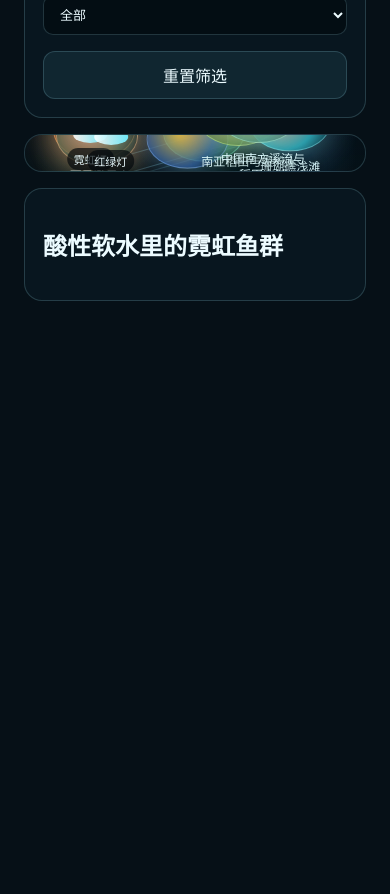
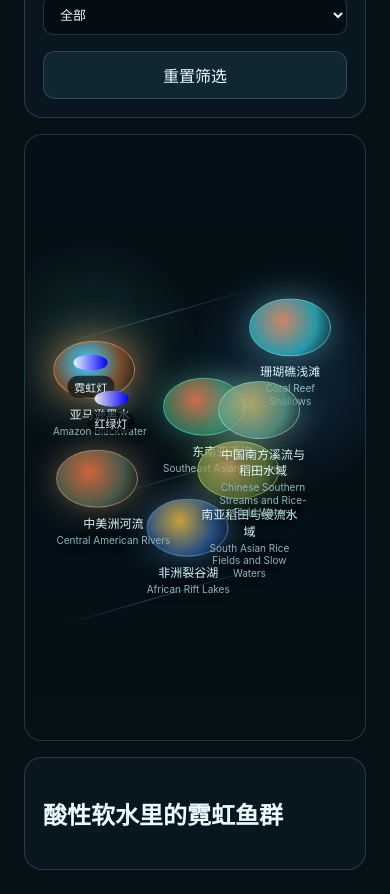
Before and after one commit to woohey/Aquaworld, a React (Vite) app: page / in a window 390 px wide. Shown: the part 900-1794 px from the top of the page. Before the commit the page ends 1225 px from the top, so only its background shows below. Built offline with nearby package versions, Linux system fonts and the light colour scheme.

Commit message:
fix: address habitat map review issues

```diff
--- a/src/App.tsx
+++ b/src/App.tsx
@@ -18,7 +18,7 @@ export default function App() {
 
   const selectedHabitat = habitats.find((habitat) => habitat.id === selectedHabitatId) ?? habitats[0];
   const visibleFish = useMemo(() => filterFish(fish, filters, searchQuery), [filters, searchQuery]);
-  const selectedFish = fish.find((item) => item.id === selectedFishId) ?? null;
+  const selectedFish = visibleFish.find((item) => item.id === selectedFishId) ?? null;
 
   return (
     <main className="app-shell">
--- a/src/components/HabitatMap.tsx
+++ b/src/components/HabitatMap.tsx
@@ -42,6 +42,7 @@ export function HabitatMap({
           }
           onClick={() => onHabitatSelect(habitat.id)}
           aria-label={habitat.name}
+          aria-pressed={habitat.id === selectedHabitatId}
         >
           <span className="habitat-node__orb" />
           <span className="habitat-node__name">
@@ -69,6 +70,7 @@ export function HabitatMap({
           }
           onClick={() => onFishSelect(item.id)}
           aria-label={`${item.chineseName} ${item.commonName}`}
+          aria-pressed={item.id === selectedFishId}
         >
           <span className="fish-marker__shape" />
           <span className="fish-marker__label">{item.chineseName}</span>
--- a/src/styles.css
+++ b/src/styles.css
@@ -222,6 +222,7 @@ select {
 }
 
 .map-stage {
+  min-height: 520px;
   background:
     radial-gradient(circle at 20% 35%, rgba(82, 211, 178, 0.15), transparent 22%),
     radial-gradient(circle at 78% 40%, rgba(82, 164, 255, 0.16), transparent 25%),
@@ -310,7 +311,7 @@ select {
   width: 34px;
   height: 16px;
   border-radius: 50%;
-  background: linear-gradient(90deg, rgba(255, 255, 255, 0.88), var(--aqua));
+  background: linear-gradient(90deg, rgba(255, 255, 255, 0.88), var(--fish-color, var(--aqua)));
   box-shadow: 0 0 18px rgba(110, 231, 247, 0.28);
 }
 
@@ -336,3 +337,15 @@ select {
     translate: 6px -5px;
   }
 }
+
+@media (max-width: 1120px) {
+  .map-stage {
+    min-height: min(620px, 72vh);
+  }
+}
+
+@media (prefers-reduced-motion: reduce) {
+  .fish-marker {
+    animation: none;
+  }
+}
```
Also changed, not shown: 1 other file (tests, documents, lock files or other folders).
